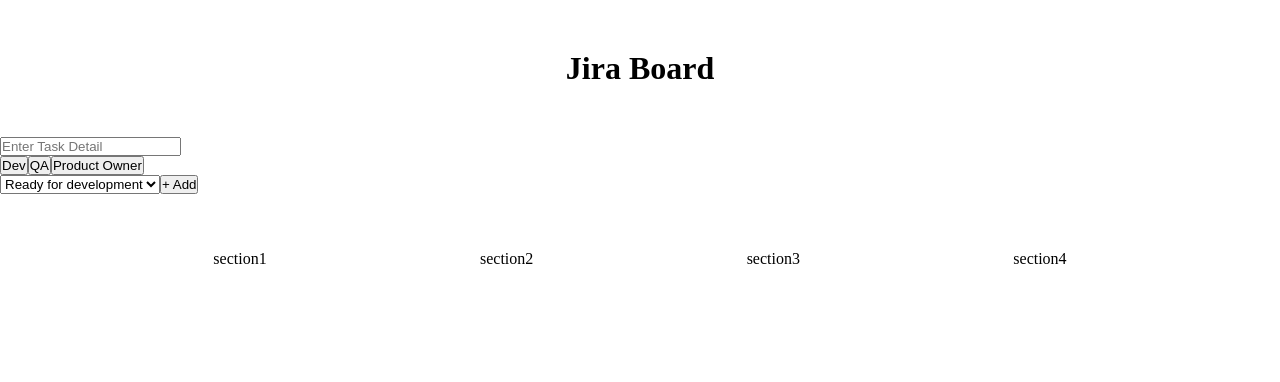
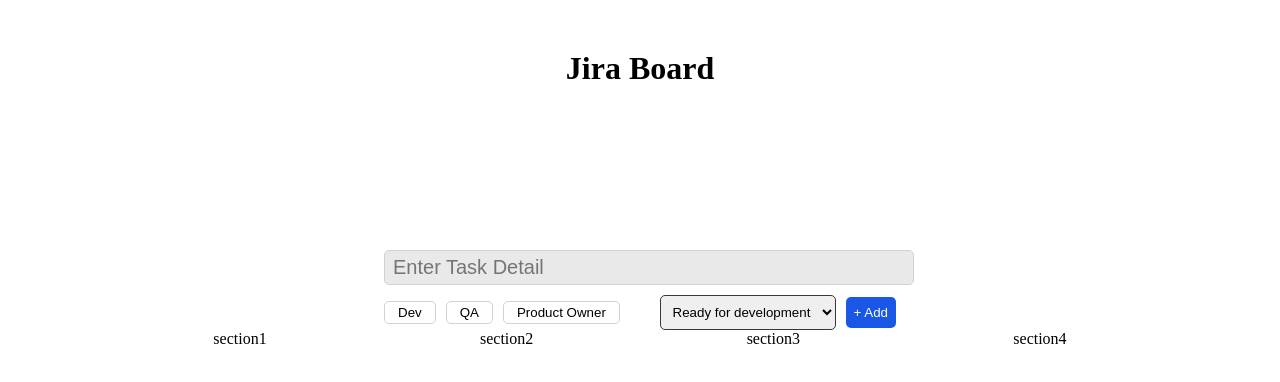
Before and after one commit to ashucj17/jira-board, a React (Vite) app: page / in a window 1280 px wide. Shown: the top 382 px of the page. Built offline with nearby package versions, Linux system fonts and the light colour scheme.

Commit message:
Header Structure & Styling

```diff
--- a/src/App.css
+++ b/src/App.css
@@ -12,3 +12,7 @@
   display: flex;
   justify-content: space-evenly;
 }
+
+.app__header > form{
+  width: 40%;
+}
--- a/src/App.jsx
+++ b/src/App.jsx
@@ -1,14 +1,14 @@
 import React from "react";
 import TaskQueue from "./Components/Tasks/tasks-queue";
-import './App.css'
+import "./App.css";
 
-const App = () =>{
-  return(
+const App = () => {
+  return (
     <div className="app">
-    <header className="app__header">
-      <h1 style={{textAlign:"center" , margin: '50px auto'}}>Jira Board</h1>
+      {/* <header className="app__header"></header> */}
+        <h1 style={{ textAlign: "center", margin: "50px auto" }}>Jira Board</h1>
         <TaskQueue />
-    </header>
+
       <div className="app__section">
         <section className="section">section1</section>
         <section className="section">section2</section>
@@ -16,7 +16,7 @@
         <section className="section">section4</section>
       </div>
     </div>
-  )
-}
+  );
+};
 
-export default App
+export default App;
--- /dev/null
+++ b/src/Components/Tasks/tasks-queue.css
@@ -0,0 +1,48 @@
+.app__header{
+    display: flex;
+    align-items: center;
+    justify-content: center;
+}
+
+form > input{
+    width: 100%;
+    font-size: 20px;
+    font-weight: 500;
+    background: #e9e9e9;
+    border: 1px solid #d2d2d2;
+    color: #000;
+    border-radius: 5px;
+    padding: 5px 8px;
+    margin-bottom: 10px;
+}
+
+.queue{
+    display: flex;
+    justify-content: space-between;
+    align-items: center;
+    width: 100%;
+
+}
+
+.queue__assigned-role{
+    background: none;
+    padding: 3px 13px;
+    border: 1px solid #d2d2d2;
+    border-radius: 5px;
+    margin-right: 10px;
+}
+
+.queue__state >select{
+    padding: 8px;
+    border: 1px solid #383838;
+    border-radius: 5px;
+}
+
+.queue__state > button{
+    border: none;
+    padding: 8px;
+    border-radius: 5px;
+    color: #fff;
+    background: #1a57e7;
+    margin-left: 10px;
+}
--- a/src/Components/Tasks/tasks-queue.jsx
+++ b/src/Components/Tasks/tasks-queue.jsx
@@ -1,25 +1,33 @@
-const TaskQueue = ()=>{
-    return(
+import "./tasks-queue.css";
+
+const TaskQueue = () => {
+  return (
     <header className="app__header">
-        <input type='text' placeholder='Enter Task Detail' />
-      <div className='queue'>
-      <div className='queue__assigned'>
-        <button className='queue__assigned-role'>Dev</button>
-        <button className='queue__assigned-role'>QA</button>
-        <button className='queue__assigned-role'>Product Owner</button>
+      <form>
+        <input type="text" placeholder="Enter Task Detail" />
+        <div className="queue">
+          <div className="queue__assigned">
+            <button className="queue__assigned-role">Dev</button>
+            <button className="queue__assigned-role">QA</button>
+            <button className="queue__assigned-role">Product Owner</button>
           </div>
-        <div className='queue__state'>
+          <div className="queue__state">
             <select>
-                <option value="Ready for development">Ready for development</option>
+              <option value="Ready for development">
+                Ready for development
+              </option>
               <option value="In Progress">In Progress</option>
               <option value="Ready for QA">Ready for QA</option>
               <option value="Closed">Closed</option>
             </select>
-            <button type='submit' value='submit'>+ Add</button>
+            <button type="submit" value="submit">
+              + Add
+            </button>
           </div>
         </div>
+      </form>
     </header>
-    )
-}
+  );
+};
 
-export default TaskQueue
+export default TaskQueue;
```
Lines whose indentation alone changed are shown as unchanged.
